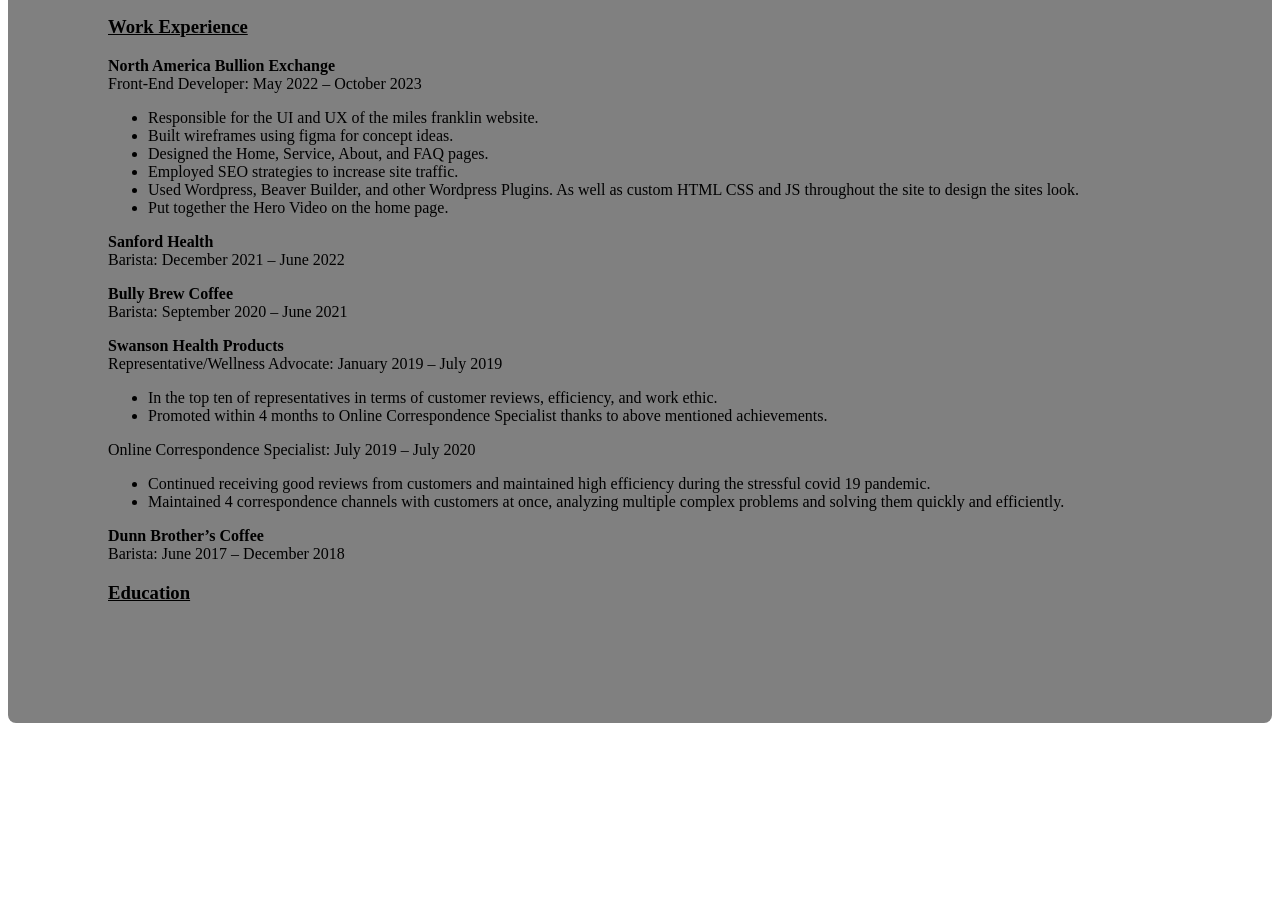
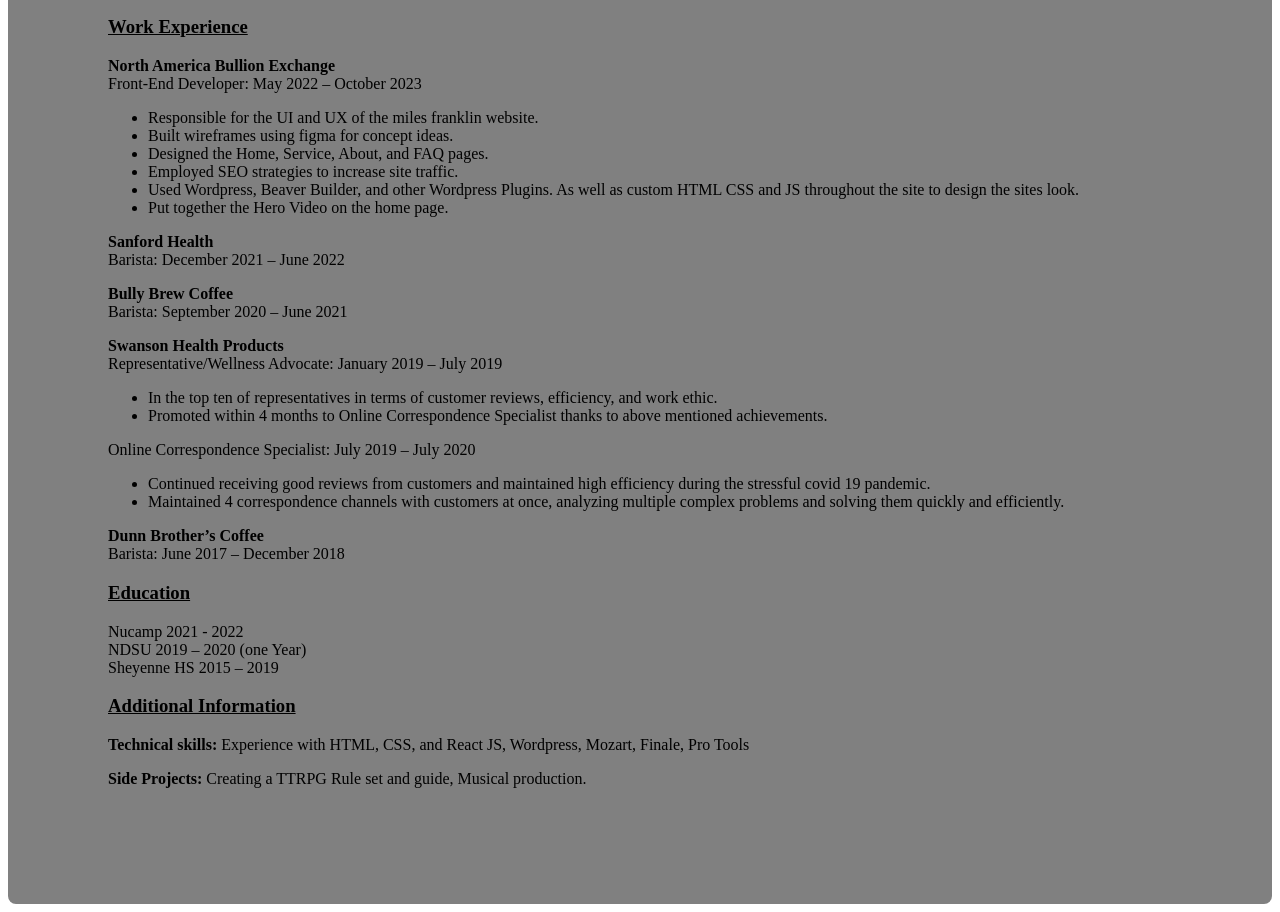
Before and after one commit to JacobMarineau/HTML_Challenge, a plain HTML site: page Index.html in a window 1280 px wide. Shown: the part 130-1042 px from the top of the page. Before the commit the page ends 861 px from the top, so only its background shows below. Drawn offline with Linux system fonts and the light colour scheme.

Commit message:
Finished porting resume

```diff
--- a/Index.html
+++ b/Index.html
@@ -101,6 +101,27 @@
             <div class="body_head">
                 <h3><u>Education</u></h3>
             </div>
+            <div class="education">
+                Nucamp 2021 - 2022
+            </div>
+            <div class="education">
+                NDSU 2019 – 2020 (one Year)
+            </div>
+            <div class="education">
+                Sheyenne HS 2015 – 2019
+            </div>
+            <div class="body_head">
+                <h3><u>Additional Information</u></h3>
+            </div>
+            <div class="additional">
+                <p>
+                    <strong>Technical skills:</strong> Experience with HTML, CSS, and React JS, Wordpress, Mozart,
+                    Finale, Pro Tools
+                </p>
+                <p>
+                    <strong>Side Projects:</strong> Creating a TTRPG Rule set and guide, Musical production.
+                </p>
+            </div>
         </div>
     </div>
     </div>
--- a/Style.css
+++ b/Style.css
@@ -34,6 +34,10 @@ p {
     text-align: left;
 }
 
+.education {
+    text-align: left;
+}
+
 #title {
     font-weight: 600;
     padding-bottom: 0px;
```
